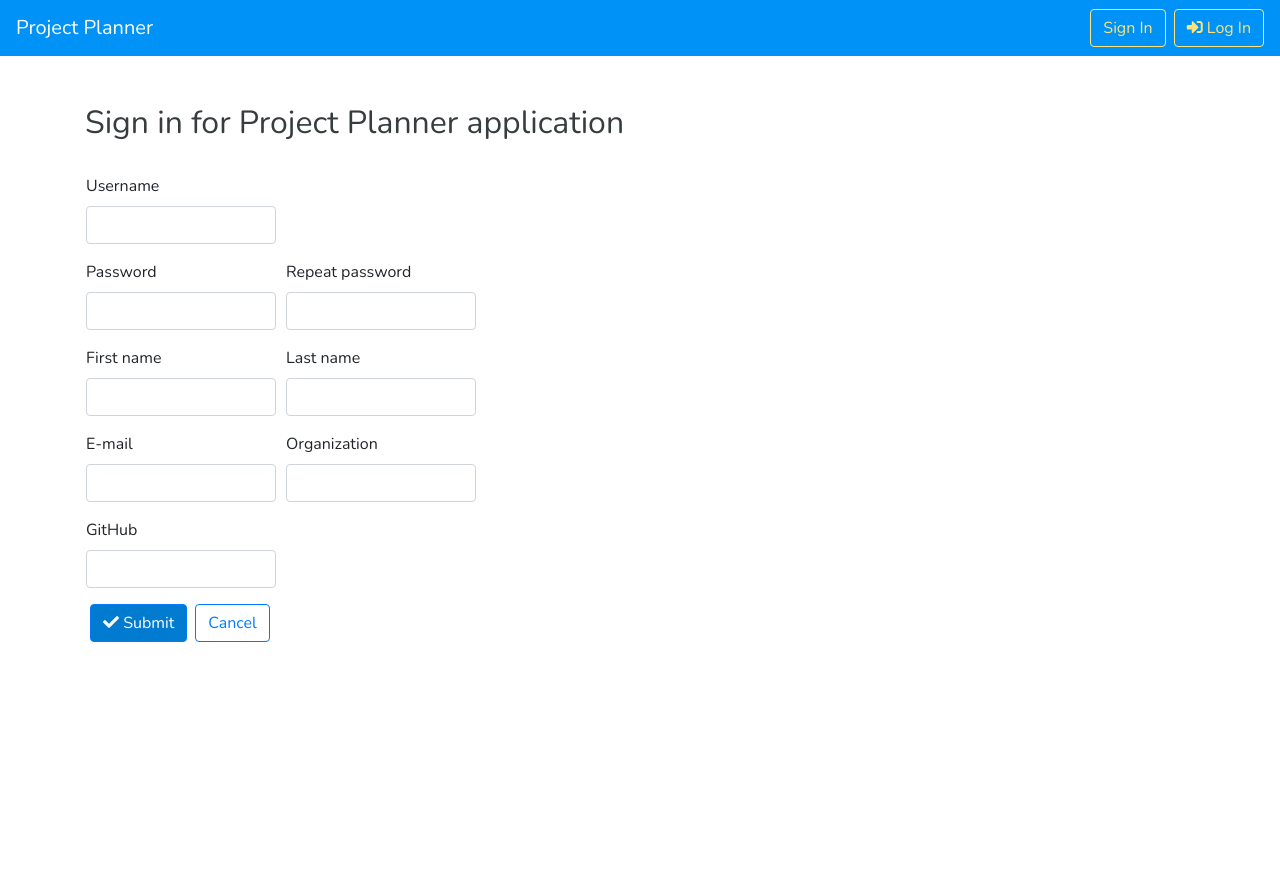
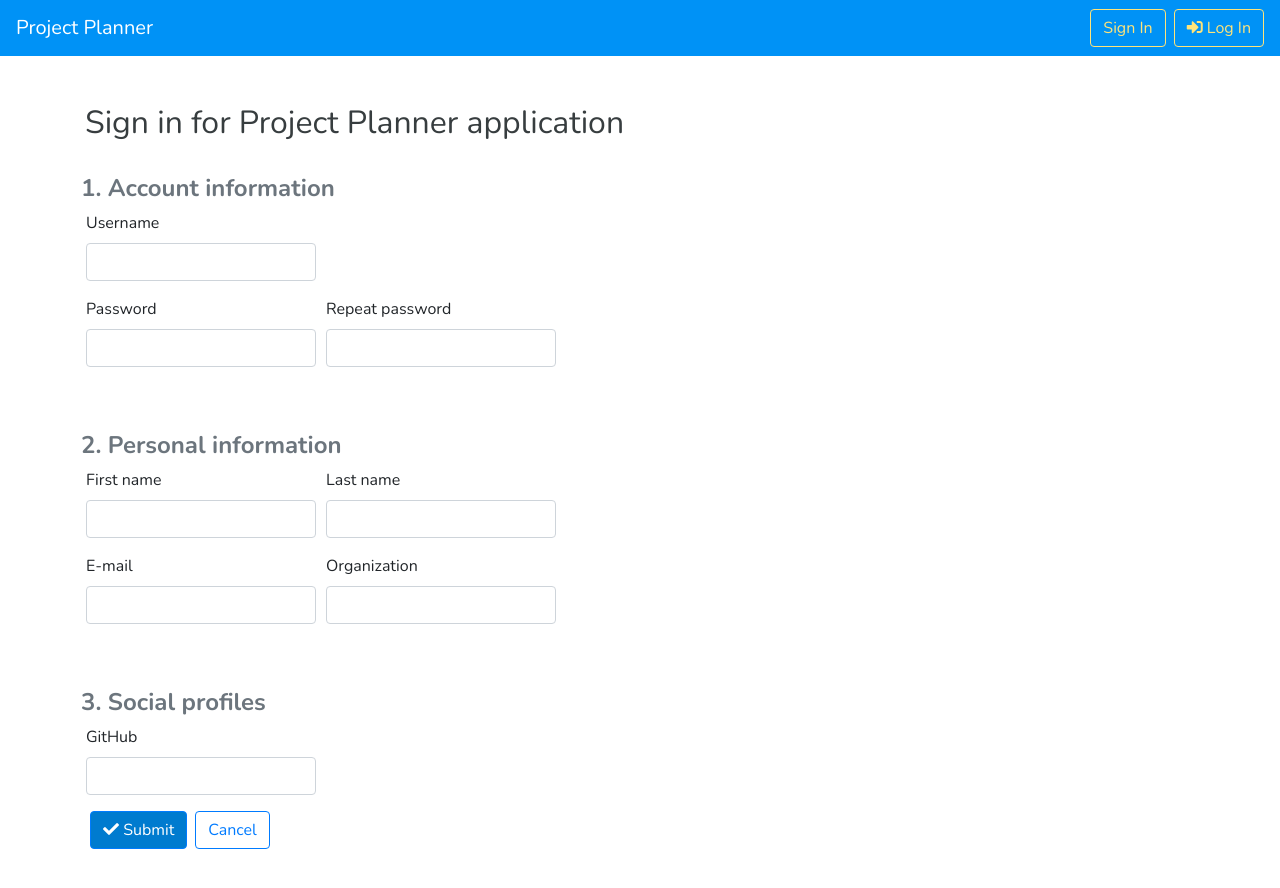
Before and after one commit to mskorsur/project-planner, a React (Create React App) app in the folder client-app/: page /sign-in in a window 1280 px wide. Shown: the top 888 px of the page. Before the commit the page ends 800 px from the top, so only its background shows below. Built offline with nearby package versions, Linux system fonts and the light colour scheme.

Commit message:
Fix UserInfoForm

```diff
--- a/client-app/src/components/UserInfoForm.js
+++ b/client-app/src/components/UserInfoForm.js
@@ -68,18 +68,28 @@ class UserInfoForm extends React.Component {
         }
     }
 
+    shouldUsernameFieldHaveMargin = () => {
+        //when a user is editing his info, password fields are
+        //not shown so username field must have bottom margin
+        if (!this.props.hasOwnProperty('add')) {
+            return 'form-row mb-5';
+        }
+
+        return 'form-row';
+    }
+
     renderPasswordFields = () => {
         //render password fields when adding (sign in page) a new user
         if (this.props.hasOwnProperty('add')) {
             return (
-                <div className="form-row">
-                    <div className="form-group col-5">
+                <div className="form-row mb-5">
+                    <div className="form-group col-6">
                         <label htmlFor="user-password">Password</label>
                         <Input className="form-control" id="user-password" type="password" required
                         value={this.state.password} invalid={this.shouldPassBeInvalid()} onChange={this.handlePasswordChange}/>
                         <FormFeedback>Passwords must match!</FormFeedback>
                     </div>
-                    <div className="form-group col-5">
+                    <div className="form-group col-6">
                         <label htmlFor="user-repeat-password">Repeat password</label>
                         <Input className="form-control" id="user-repeat-password" type="password" required
                         value={this.state.repeatPassword} invalid={this.shouldPassBeInvalid()} onChange={this.handleRepeatPasswordChange}/>
@@ -105,41 +115,44 @@ class UserInfoForm extends React.Component {
 
     render() {
         return (
-            <form onSubmit={this.handleSubmit} className="ml-3 mb-3">
-                <div className="form-row">
-                    <div className="form-group col-5">
+            <form onSubmit={this.handleSubmit} className="ml-3 mb-5">
+                <div className="form-row"><h4 className="font-weight-bold text-muted">1. Account information</h4></div>
+                <div className={this.shouldUsernameFieldHaveMargin()}>
+                    <div className="form-group col-6">
                         <label htmlFor="user-username">Username</label>
                         <input className="form-control" id="user-username" type="text" required
                         value={this.state.userName} onChange={this.handleUsernameChange}/>
                     </div>
                 </div>
                 {this.renderPasswordFields()}
+                <div className="form-row"><h4 className="font-weight-bold text-muted">2. Personal information</h4></div>
                 <div className="form-row">
-                    <div className="form-group col-5">
+                    <div className="form-group col-6">
                         <label htmlFor="user-firstname">First name</label>
                         <input className="form-control" id="user-firstname" type="text" required
                         value={this.state.firstName} onChange={this.handleFirstNameChange} />
                     </div>
-                    <div className="form-group col-5">
+                    <div className="form-group col-6">
                         <label htmlFor="user-lastname">Last name</label>
                         <input className="form-control" id="user-lastname" type="text" required
                         value={this.state.lastName} onChange={this.handleLastNameChange} />
                     </div>
                 </div>
-                <div className="form-row">
-                    <div className="form-group col-5">
+                <div className="form-row mb-5">
+                    <div className="form-group col-6">
                         <label htmlFor="user-email">E-mail</label>
                         <input className="form-control" id="user-email" type="email" required
                         value={this.state.email} onChange={this.handleEmailChange} />
                     </div>
-                    <div className="form-group col-5">
+                    <div className="form-group col-6">
                         <label htmlFor="user-organization">Organization</label>
                         <input className="form-control" id="user-organization" type="text"
                         value={this.state.organization} onChange={this.handleOrganizationChange} />
                     </div>
                 </div>
+                <div className="form-row"><h4 className="font-weight-bold text-muted">3. Social profiles</h4></div>
                 <div className="form-row">
-                    <div className="form-group col-5">
+                    <div className="form-group col-6">
                         <label htmlFor="user-github">GitHub</label>
                         <input className="form-control" id="user-github" type="text"
                         value={this.state.github} onChange={this.handleGithubLinkChange} />
--- a/client-app/src/containers/ProjectContainer.js
+++ b/client-app/src/containers/ProjectContainer.js
@@ -48,7 +48,7 @@ class ProjectContainer extends React.Component {
                     <div className="col-5">
                         <h2 className="heading-weight heading-color">{this.props.currentProject.name}</h2>
                     </div>
-                    <div className="col-3">
+                    <div className="col-3 ml-2">
                         <button type="button" className="btn btn-primary mx-1 my-1"><i className="far fa-save"></i> Save</button>
                         <button type="button" className="btn btn-primary mx-1 my-1" onClick={this.handleDeleteButtonClick}>
                             <i className="far fa-trash-alt"></i> Delete
--- a/client-app/src/redux/middleware/authActionsMiddleware.js
+++ b/client-app/src/redux/middleware/authActionsMiddleware.js
@@ -1,4 +1,4 @@
-import { LOGIN_REQUEST } from '../actions/actionTypes';
+import { LOGIN_REQUEST, LOGOUT } from '../actions/actionTypes';
 import { loginSuccess, loginFailure } from '../actions/authActions';
 import { login } from '../../services/authService';
 
@@ -11,7 +11,7 @@ export const authActionsMiddleware = store => next => action => {
                 message: parsedResponse.message
             }
 
-            parsedResponse === 'Auth successful'
+            parsedResponse.message === 'Auth successful'
             ? store.dispatch(loginSuccess(data))
             : store.dispatch(loginFailure({message: data.message}))
         })
```
